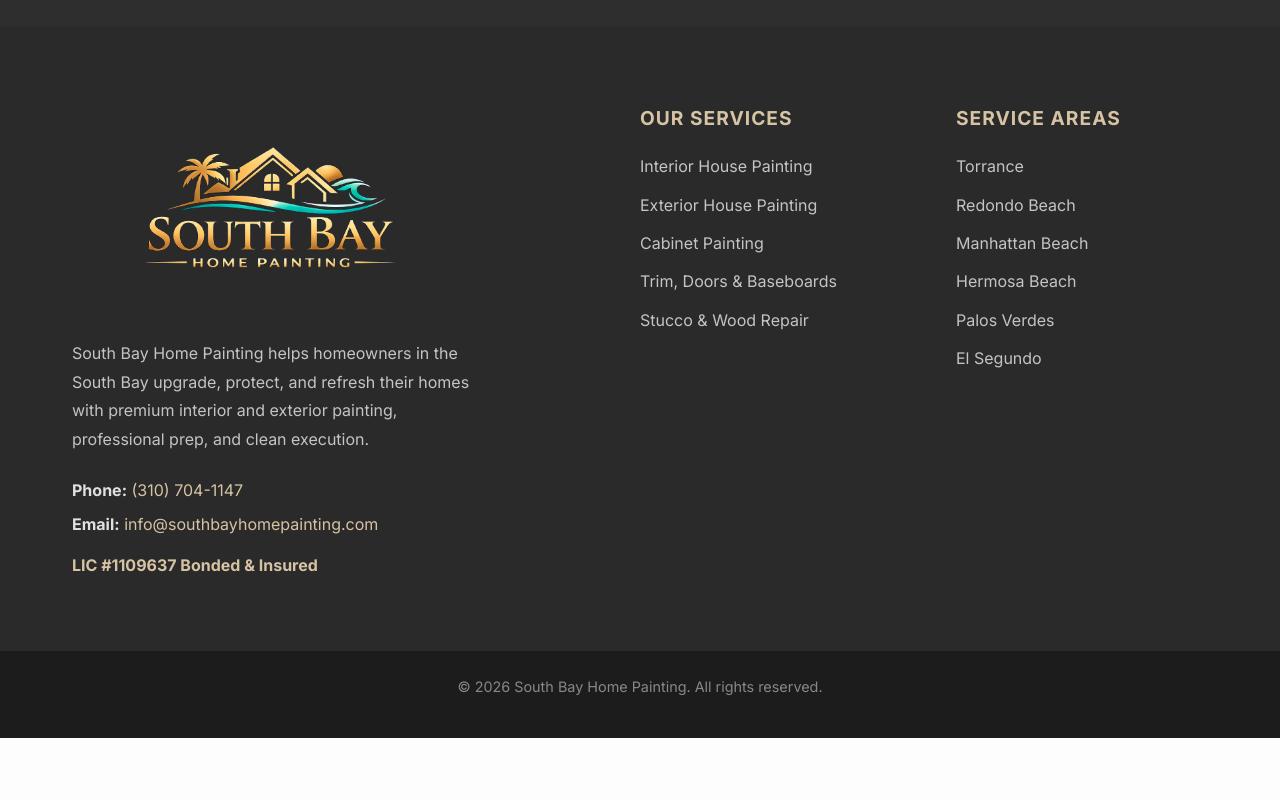
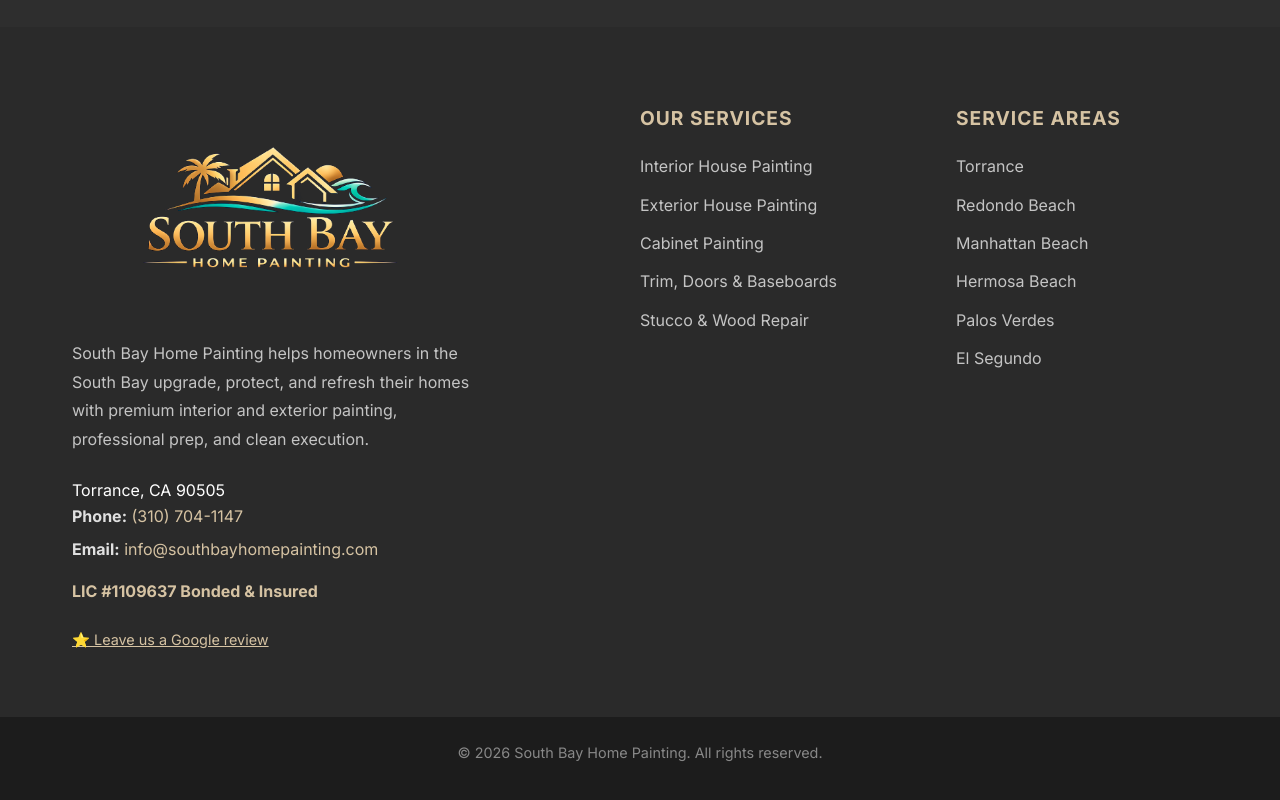
Before and after one commit to alonso8estrada-art/south-bay-home-painting, a Next.js app: page / in a window 1280 px wide. Shown: the part 5611-6411 px from the top of the page. Before the commit the page ends 6349 px from the top, so only its background shows below. Built offline with nearby package versions, Linux system fonts and the light colour scheme; grey boxes are pictures that could not be loaded; a web font is replaced by a local one.

Commit message:
SEO: add NAP address with schema microdata + Google review link

```diff
--- a/src/components/Footer.jsx
+++ b/src/components/Footer.jsx
@@ -6,10 +6,11 @@ export default function Footer() {
   return (
     <footer className={styles.footer}>
       <div className={`container ${styles.footerContainer}`}>
+
         <div className={styles.column}>
           <Image
             src="/logotransparent.png"
-            alt="South Bay Home Painting logo"
+            alt="South Bay Home Painting — Licensed Residential Painters in South Bay, CA"
             width={400}
             height={110}
             className={styles.logo}
@@ -17,11 +18,32 @@ export default function Footer() {
           <p className={styles.brandStatement}>
             South Bay Home Painting helps homeowners in the South Bay upgrade, protect, and refresh their homes with premium interior and exterior painting, professional prep, and clean execution.
           </p>
-          <div className={styles.contactInfo}>
-            <p><strong>Phone:</strong> <a href="tel:+13107041147">(310) 704-1147</a></p>
-            <p><strong>Email:</strong> <a href="mailto:info@southbayhomepainting.com">info@southbayhomepainting.com</a></p>
-            <p style={{ marginTop: '1rem', fontWeight: 'bold', color: 'var(--color-gold)' }}>LIC #1109637 Bonded & Insured</p>
-          </div>
+
+          <address
+            className={styles.contactInfo}
+            style={{ fontStyle: 'normal' }}
+            itemScope
+            itemType="https://schema.org/LocalBusiness"
+          >
+            <span itemProp="name" style={{ display: 'none' }}>South Bay Home Painting</span>
+            <span itemProp="address" itemScope itemType="https://schema.org/PostalAddress">
+              <span itemProp="addressLocality">Torrance</span>,{' '}
+              <span itemProp="addressRegion">CA</span>{' '}
+              <span itemProp="postalCode">90505</span>
+            </span>
+            <p><strong>Phone:</strong> <a href="tel:+13107041147" itemProp="telephone">(310) 704-1147</a></p>
+            <p><strong>Email:</strong> <a href="mailto:info@southbayhomepainting.com" itemProp="email">info@southbayhomepainting.com</a></p>
+            <p style={{ marginTop: '1rem', fontWeight: 'bold', color: 'var(--color-gold)' }}>LIC #1109637 Bonded &amp; Insured</p>
+          </address>
+
+          <a
+            href="https://www.google.com/maps/search/South+Bay+Home+Painting+Torrance+CA"
+            target="_blank"
+            rel="noopener noreferrer"
+            style={{ display: 'inline-block', marginTop: '1rem', color: 'var(--color-gold)', fontSize: '0.9rem', textDecoration: 'underline' }}
+          >
+            ⭐ Leave us a Google review
+          </a>
         </div>
 
         <div className={styles.column}>
@@ -30,8 +52,8 @@ export default function Footer() {
             <li><Link href="/services/interior-painting">Interior House Painting</Link></li>
             <li><Link href="/services/exterior-painting">Exterior House Painting</Link></li>
             <li><Link href="/services/cabinet-painting">Cabinet Painting</Link></li>
-            <li><Link href="/services/interior-painting">Trim, Doors & Baseboards</Link></li>
-            <li><Link href="/services/exterior-painting">Stucco & Wood Repair</Link></li>
+            <li><Link href="/services/interior-painting">Trim, Doors &amp; Baseboards</Link></li>
+            <li><Link href="/services/exterior-painting">Stucco &amp; Wood Repair</Link></li>
           </ul>
         </div>
 
@@ -46,6 +68,7 @@ export default function Footer() {
             <li><Link href="/service-areas/el-segundo">El Segundo</Link></li>
           </ul>
         </div>
+
       </div>
 
       <div className={styles.bottomBar}>
```
